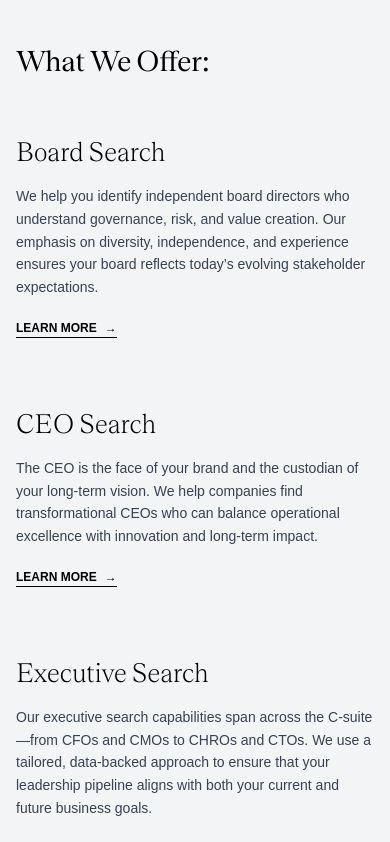
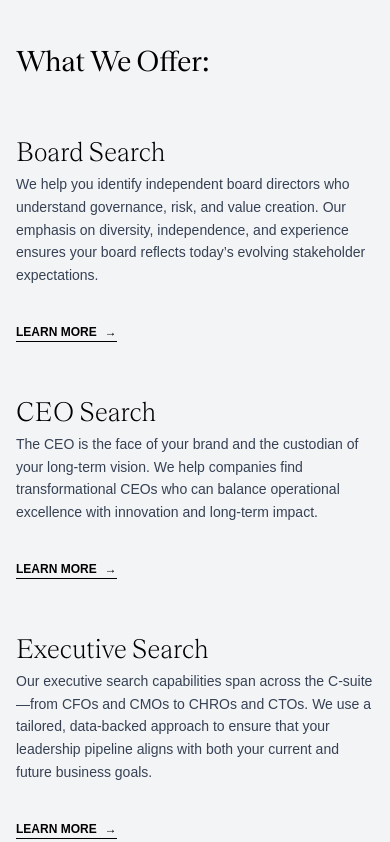
Before and after one commit to vishalsamurai13/CirrcleUp, a Next.js app: page /Capabilities/Search in a window 390 px wide. Shown: the part 900-1742 px from the top of the page. Built offline with nearby package versions, Linux system fonts and the light colour scheme; a web font is replaced by a local one.

Commit message:
some changes

```diff
--- a/src/components/Whatweoffer.tsx
+++ b/src/components/Whatweoffer.tsx
@@ -27,11 +27,22 @@ const WhatWeOfferSection: React.FC<WhatWeOfferSectionProps> = ({
       <div className={wrapperClassName}>
         <h1 className="text-[30px] lg:text-[40px] font-medium">{title}</h1>
         <p className="text-[14px] lg:text-[20px] text-[#28B673] mb-12 mt-3">{paragraph}</p>
-        <div className="space-y-16">
+        <div className="space-y-12 lg:space-y-16">
           {items.map((item, index) => (
             <div key={index}>
-                <h1 className="text-[28px] font-light mb-3 flex items-center"> {item.heading}</h1>
-              <p className="text-gray-700 mb-4 leading-relaxed text-[14px] lg:text-[18px]">{item.paragraph}</p>
+              {item.heading && (
+                  <h1 className="text-[28px] font-light lg:mb-3 flex items-center">
+                    {item.heading}
+                  </h1>
+                )}
+                <p
+                  className={`text-gray-700 leading-relaxed text-[14px] lg:text-[18px] ${
+                    item.heading && item.buttonText ? 'mb-8 lg:mb-4' : ' lg:mb-2'
+                  }`}
+                >
+                  {item.paragraph}
+                </p>
+
 
               {item.buttonText && (
                   <Link href={item.buttonLink || "#"} className="group inline-flex items-center font-semibold text-[12px] lg:text-[14px] uppercase border-b border-black hover:opacity-75 cursor-pointer">
```
